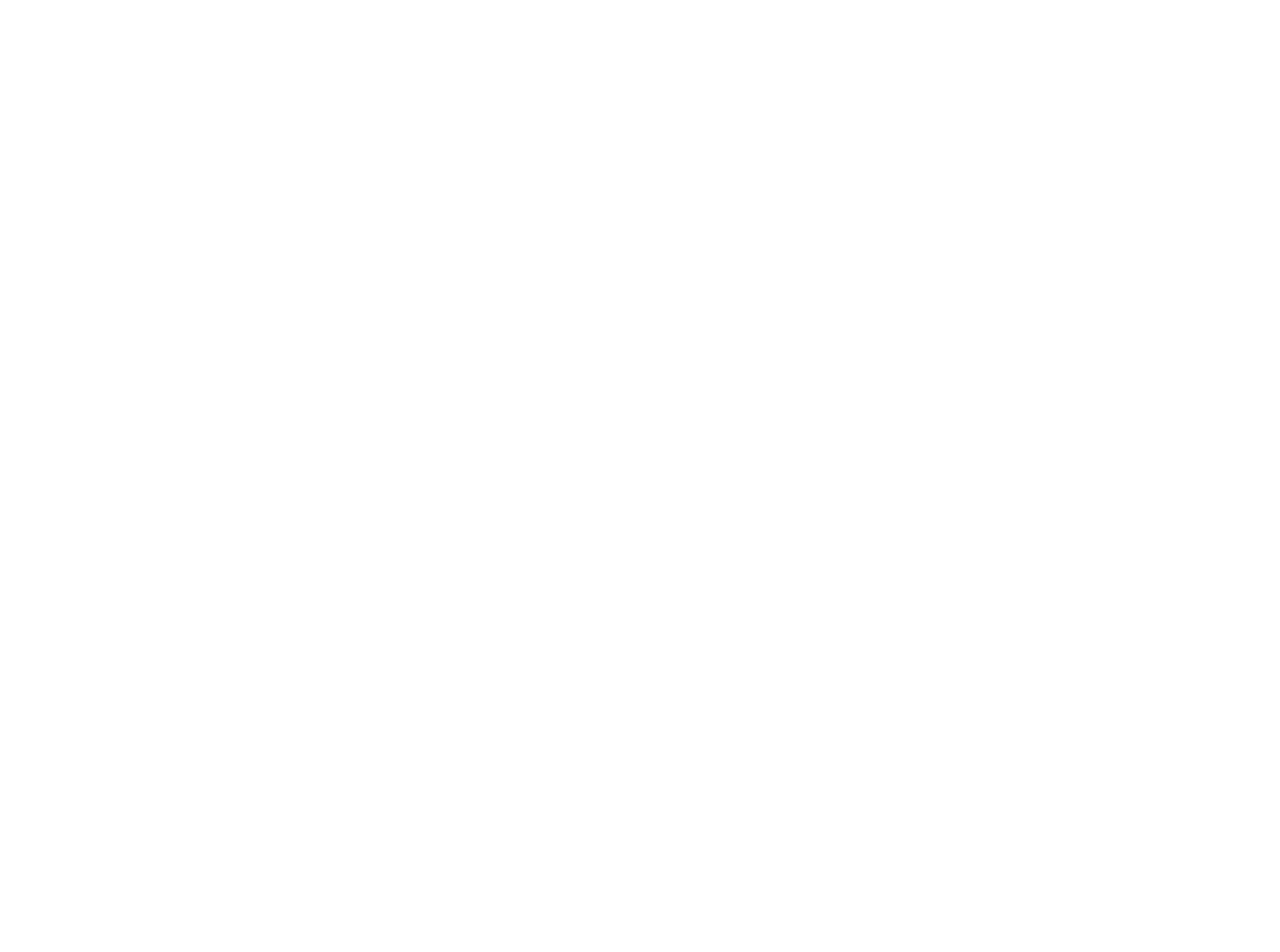
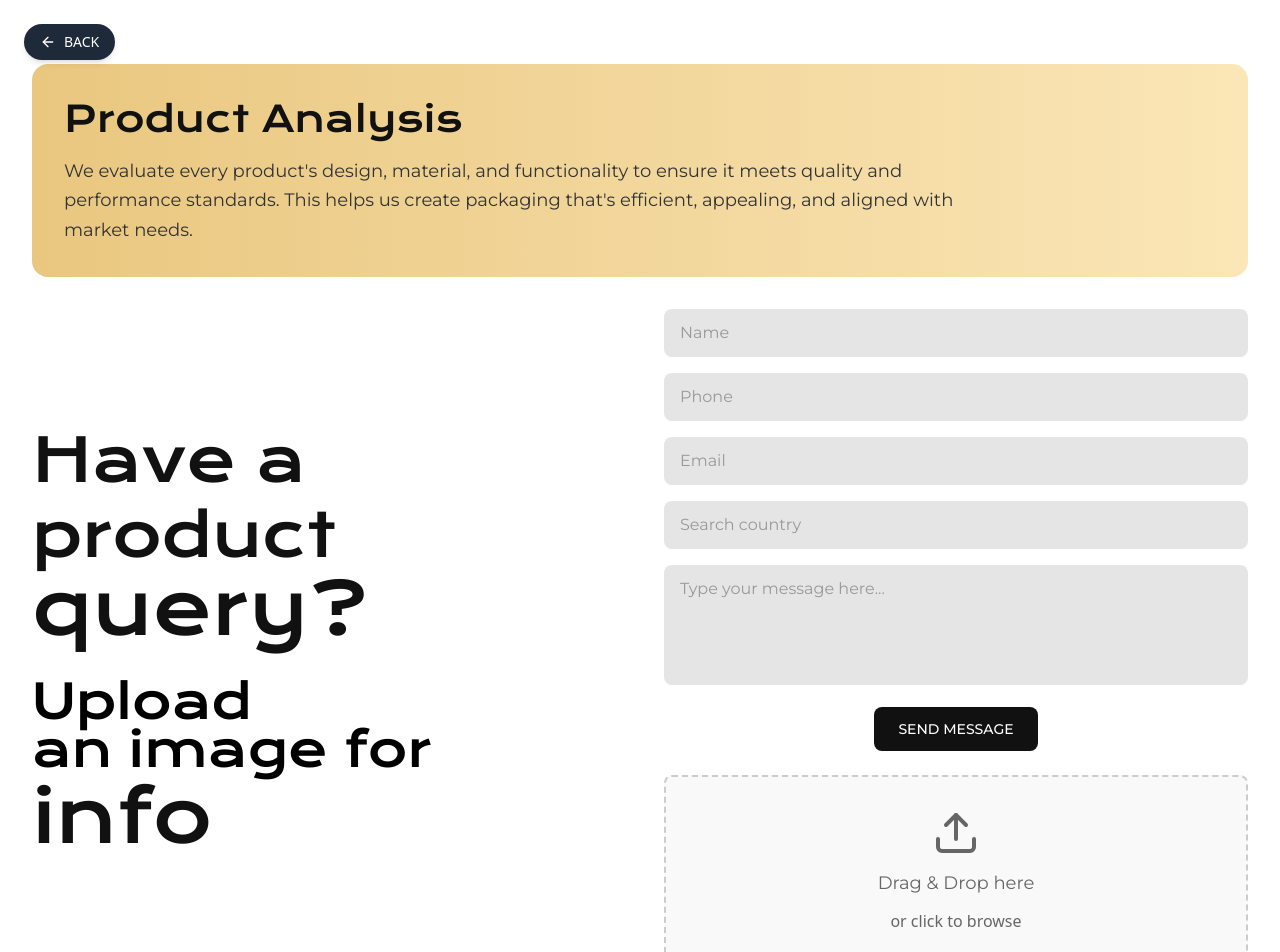
Before and after one commit to Manaslohe/Konnect-Packaging, a React (Vite) app: page /analysis in a window 1280 px wide. Before the commit this address had no page. Shown: the top 952 px of the page. Before the commit the page ends 800 px from the top, so only its background shows below. Built offline with nearby package versions, Linux system fonts and the light colour scheme.

Commit message:
analysis page done

```diff
--- a/src/App.jsx
+++ b/src/App.jsx
@@ -19,6 +19,7 @@
 import AwardsCertifications from './components/Awards'
 import BlogFaqComponent from './components/Blogs'
 import LeadershipTeam from './components/Leader'
+import Analysis from './components/Analysis'
 
 // New Routes wrapper to force remounting via location.key
 function AppRoutes() {
@@ -100,6 +101,12 @@
           <LeadershipTeam />
         </>
       } />
+       <Route path="/analysis" element={
+        <>
+          <BackButton />
+          <Analysis />
+        </>
+      } />
     </Routes>
   );
 }
--- /dev/null
+++ b/src/components/Analysis.jsx
@@ -0,0 +1,210 @@
+import React, { useState } from 'react';
+import { Upload } from 'lucide-react';
+
+function Analysis() {
+  const [formData, setFormData] = useState({
+    name: '',
+    phone: '',
+    email: '',
+    country: '',
+    message: ''
+  });
+  const [dragActive, setDragActive] = useState(false);
+  const [uploadedFile, setUploadedFile] = useState(null);
+
+  const handleInputChange = (e) => {
+    const { name, value } = e.target;
+    setFormData(prev => ({
+      ...prev,
+      [name]: value
+    }));
+  };
+
+  const handleDrag = (e) => {
+    e.preventDefault();
+    e.stopPropagation();
+    if (e.type === 'dragenter' || e.type === 'dragover') {
+      setDragActive(true);
+    } else if (e.type === 'dragleave') {
+      setDragActive(false);
+    }
+  };
+
+  const handleDrop = (e) => {
+    e.preventDefault();
+    e.stopPropagation();
+    setDragActive(false);
+
+    if (e.dataTransfer.files && e.dataTransfer.files[0]) {
+      const file = e.dataTransfer.files[0];
+      setUploadedFile(file);
+    }
+  };
+
+  const handleFileSelect = (e) => {
+    if (e.target.files && e.target.files[0]) {
+      const file = e.target.files[0];
+      setUploadedFile(file);
+    }
+  };
+
+  const handleSubmit = (e) => {
+    e.preventDefault();
+    console.log('Form submitted:', formData);
+    console.log('File uploaded:', uploadedFile);
+    // Handle form submission here
+  };
+
+  return (
+    <div className="w-full min-h-screen bg-white p-4  md:p-6 lg:p-8">
+      <div className="max-w-7xl pt-8 mx-auto">
+        {/* Header Section */}
+        <div className="bg-gradient-to-r from-[#E9C77F] to-[#FBE6B7] rounded-2xl  p-6 md:p-8 mb-8">
+          <h1 className="font-['Krona_One',sans-serif] text-[#111] text-2xl md:text-3xl lg:text-4xl mb-4 leading-tight">
+            Product Analysis
+          </h1>
+          <p className="font-['Montserrat',sans-serif] text-[#333] text-sm md:text-base lg:text-lg leading-relaxed max-w-4xl">
+            We evaluate every product's design, material, and functionality to ensure it meets quality and performance
+            standards. This helps us create packaging that's efficient, appealing, and aligned with market needs.
+          </p>
+        </div>
+
+        {/* Main Content Section */}
+        <div className="grid grid-cols-1 lg:grid-cols-2 gap-8 lg:gap-12">
+          {/* Left Side - Text Content */}
+          <div className="flex flex-col justify-center">
+            <h2 className="font-['Krona_One',sans-serif] text-[#111] text-3xl md:text-4xl lg:text-5xl xl:text-6xl leading-tight mb-4">
+              Have a product{' '}
+              <span className=" text-7xl block pb-4">query?</span>
+            </h2>
+            <div className="flex flex-row items-end flex-wrap gap-2">
+              <span className="font-['Krona_One',sans-serif] text-3xl md:text-4xl lg:text-5xl">
+                Upload <br/>an image for
+              </span>
+              <span className="font-['Krona_One',sans-serif] text-4xl md:text-5xl lg:text-7xl text-[#111]">
+                info
+              </span>
+            </div>
+          </div>
+
+          {/* Right Side - Form */}
+          <div className="space-y-4">
+            <form onSubmit={handleSubmit} className="space-y-4">
+              {/* Name Input */}
+              <input
+                type="text"
+                name="name"
+                placeholder="Name"
+                value={formData.name}
+                onChange={handleInputChange}
+                className="w-full px-4 py-3 bg-[#E5E5E5] rounded-lg border-none outline-none font-['Montserrat',sans-serif] text-[#666] placeholder-[#999]"
+              />
+
+              {/* Phone Input */}
+              <input
+                type="tel"
+                name="phone"
+                placeholder="Phone"
+                value={formData.phone}
+                onChange={handleInputChange}
+                className="w-full px-4 py-3 bg-[#E5E5E5] rounded-lg border-none outline-none font-['Montserrat',sans-serif] text-[#666] placeholder-[#999]"
+              />
+
+              {/* Email Input */}
+              <input
+                type="email"
+                name="email"
+                placeholder="Email"
+                value={formData.email}
+                onChange={handleInputChange}
+                className="w-full px-4 py-3 bg-[#E5E5E5] rounded-lg border-none outline-none font-['Montserrat',sans-serif] text-[#666] placeholder-[#999]"
+              />
+
+              {/* Country Input */}
+              <input
+                type="text"
+                name="country"
+                placeholder="Search country"
+                value={formData.country}
+                onChange={handleInputChange}
+                className="w-full px-4 py-3 bg-[#E5E5E5] rounded-lg border-none outline-none font-['Montserrat',sans-serif] text-[#666] placeholder-[#999]"
+              />
+
+              {/* Message Textarea */}
+              <textarea
+                name="message"
+                placeholder="Type your message here..."
+                value={formData.message}
+                onChange={handleInputChange}
+                rows={4}
+                className="w-full px-4 py-3 bg-[#E5E5E5] rounded-lg border-none outline-none font-['Montserrat',sans-serif] text-[#666] placeholder-[#999] resize-none"
+              />
+
+              {/* Submit Button */}
+              <div className="flex justify-center">
+                <button
+                  type="submit"
+                  className="bg-[#111] text-white px-6 py-3 rounded-lg font-['Montserrat',sans-serif] text-sm font-medium hover:bg-[#333] transition-colors"
+                >
+                  SEND MESSAGE
+                </button>
+              </div>
+            </form>
+
+            {/* File Upload Section */}
+            <div className="mt-6">
+              <div
+                className={`border-2 border-dashed rounded-lg p-8 text-center transition-colors ${
+                  dragActive
+                    ? 'border-[#F0D395] bg-[#F0D395]/10'
+                    : 'border-[#CCC] bg-[#F9F9F9]'
+                }`}
+                onDragEnter={handleDrag}
+                onDragLeave={handleDrag}
+                onDragOver={handleDrag}
+                onDrop={handleDrop}
+              >
+                <div className="flex flex-col items-center space-y-3">
+                  <Upload className="w-12 h-12 text-[#666]" />
+                  <p className="font-['Montserrat',sans-serif] text-[#666] text-lg">
+                    Drag & Drop here
+                  </p>
+                  <input
+                    type="file"
+                    id="fileInput"
+                    onChange={handleFileSelect}
+                    className="hidden"
+                    accept="image/*"
+                  />
+                  <label
+                    htmlFor="fileInput"
+                    className="cursor-pointer text-[#666] hover:text-[#333] transition-colors"
+                  >
+                    or click to browse
+                  </label>
+                </div>
+              </div>
+
+              {/* File Name Display */}
+              {uploadedFile && (
+                <div className="mt-3 flex items-center justify-between bg-[#F0F0F0] p-3 rounded-lg">
+                  <span className="font-['Montserrat',sans-serif] text-[#666] text-sm">
+                    Image name: {uploadedFile.name}
+                  </span>
+                  <button
+                    onClick={() => setUploadedFile(null)}
+                    className="text-[#999] hover:text-[#666] transition-colors"
+                  >
+                    ×
+                  </button>
+                </div>
+              )}
+            </div>
+          </div>
+        </div>
+      </div>
+    </div>
+  );
+}
+
+export default Analysis;
--- a/src/components/Landingpage/Footer.jsx
+++ b/src/components/Landingpage/Footer.jsx
@@ -94,7 +94,7 @@
                 <CompanyLink to="/career">Career</CompanyLink>
                 <CompanyLink to="/why-choose-us">Why Choose Us</CompanyLink>
                 <CompanyLink to="/vision-mission">Vision and Mission</CompanyLink>
-                <CompanyLink to="/product-analysis">Product Analysis</CompanyLink>
+                <CompanyLink to="/analysis">Product Analysis</CompanyLink>
                 <CompanyLink to="/catalog">Catalog</CompanyLink>
                 <CompanyLink to="/brochure">Brochure</CompanyLink>
               </ul>
```
